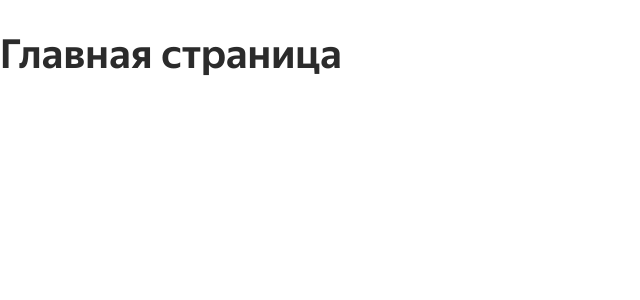
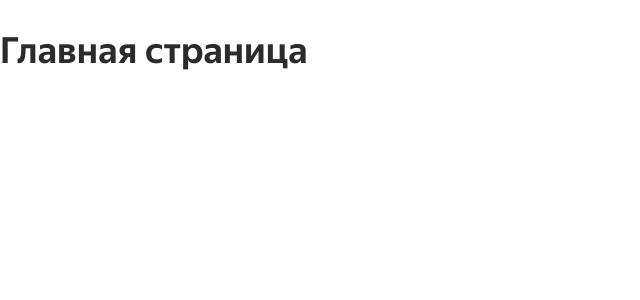
Before and after one commit to andreich-tut/boilerplate-simple-react-js, a React app: page / in a window 1280 px wide. Shown: the top 300 px of the page, without its empty margins (0-640 px from the left). Built offline with nearby package versions, Linux system fonts and the light colour scheme.

Commit message:
Stylelint

```diff
--- a/package.json
+++ b/package.json
@@ -15,7 +15,9 @@
     "build": "webpack --progress --mode=production",
     "heroku-postbuild": "npm run build",
     "lint": "eslint src --ext .js,.jsx",
-    "lint-fix": "yarn lint --fix"
+    "lint-fix": "yarn lint --fix",
+    "stylelint": "stylelint \"./src/styles/**/*.css\"",
+    "stylelint-fix": "stylelint --fix \"./src/styles/**/*.css\""
   },
   "dependencies": {
     "@babel/core": "^7.8.7",
--- a/src/styles/common/scaffolding.css
+++ b/src/styles/common/scaffolding.css
@@ -14,9 +14,9 @@ body {
   height: 100%;
   color: var(--color-text);
   font-weight: 400;
-  font-size: 20px;
+  font-size: 18px;
   font-family: var(--font-family-text);
-  line-height: 1.4;
+  line-height: 1.5;
   background-color: var(--color-bg-body);
   -webkit-font-smoothing: antialiased;
   -moz-osx-font-smoothing: grayscale;
@@ -26,10 +26,16 @@ body {
   }
 }
 
+#app-root {
+  height: 100%;
+  min-height: 100%;
+}
+
 * {
   box-sizing: border-box;
 }
 
+/* stylelint-disable no-descending-specificity */
 a {
   color: var(--color-link);
   text-decoration: none;
@@ -57,7 +63,6 @@ ul > li {
   list-style: none;
 }
 
-/* noinspection Stylelint */
 a,
 a:focus,
 a:active,
@@ -88,7 +93,6 @@ p {
   margin: 1.5em 0;
 }
 
-/* noinspection Stylelint */
 input::-webkit-outer-spin-button,
 input::-webkit-inner-spin-button {
   margin: 0;
@@ -111,3 +115,4 @@ select:-moz-focusring {
 input::-ms-clear {
   display: none;
 }
+/* stylelint-enable */
```
